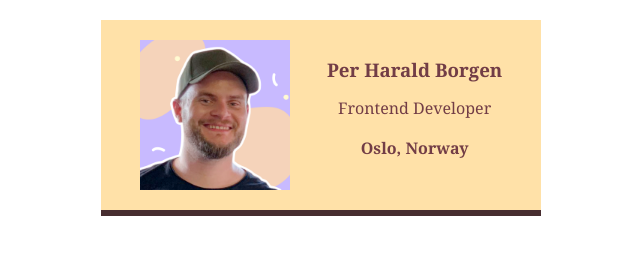
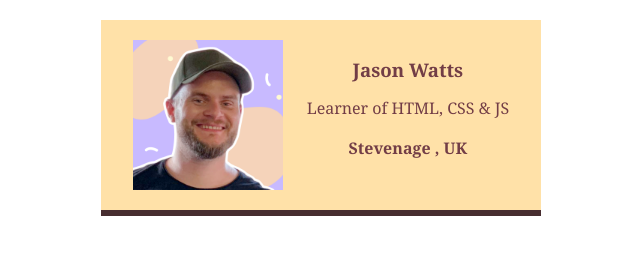
Before and after one commit to KingKillerUK/Scrimba-business-card, a website built with Vite: page index.html in a window 1280 px wide. Shown: the whole page, without its empty margins (319-959 px from the left). Built offline with nearby package versions, Linux system fonts and the light colour scheme.

Commit message:
Update index.html

```diff
--- a/index.html
+++ b/index.html
@@ -6,9 +6,9 @@
         <div class="card">
             <img class="avatar" src="images/per.png">
             <div >
-                <h3>Per Harald Borgen</h3>
-                <p>Frontend Developer</p>
-                <h4>Oslo, Norway</h4>
+                <h3>Jason Watts</h3>
+                <p>Learner of HTML, CSS & JS</p>
+                <h4>Stevenage , UK</h4>
             </div>
         </div>
     </body>
```
